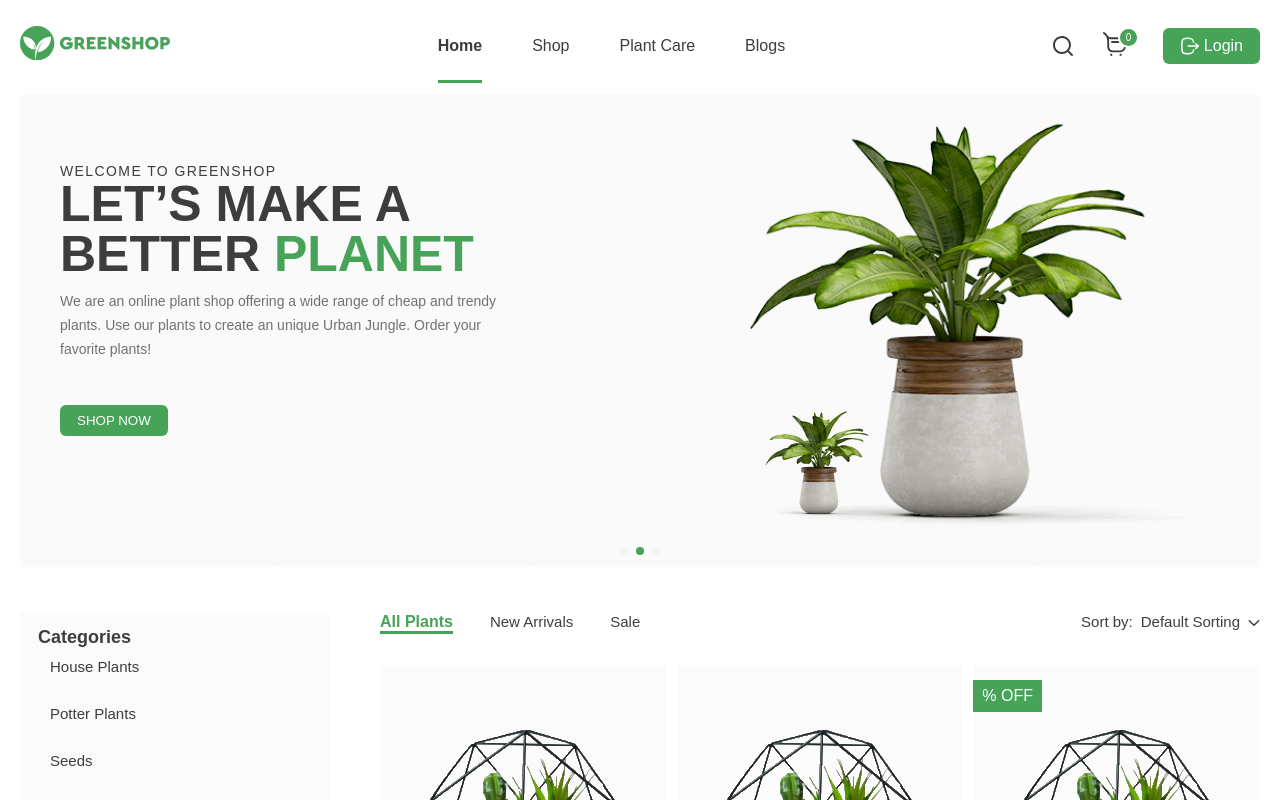
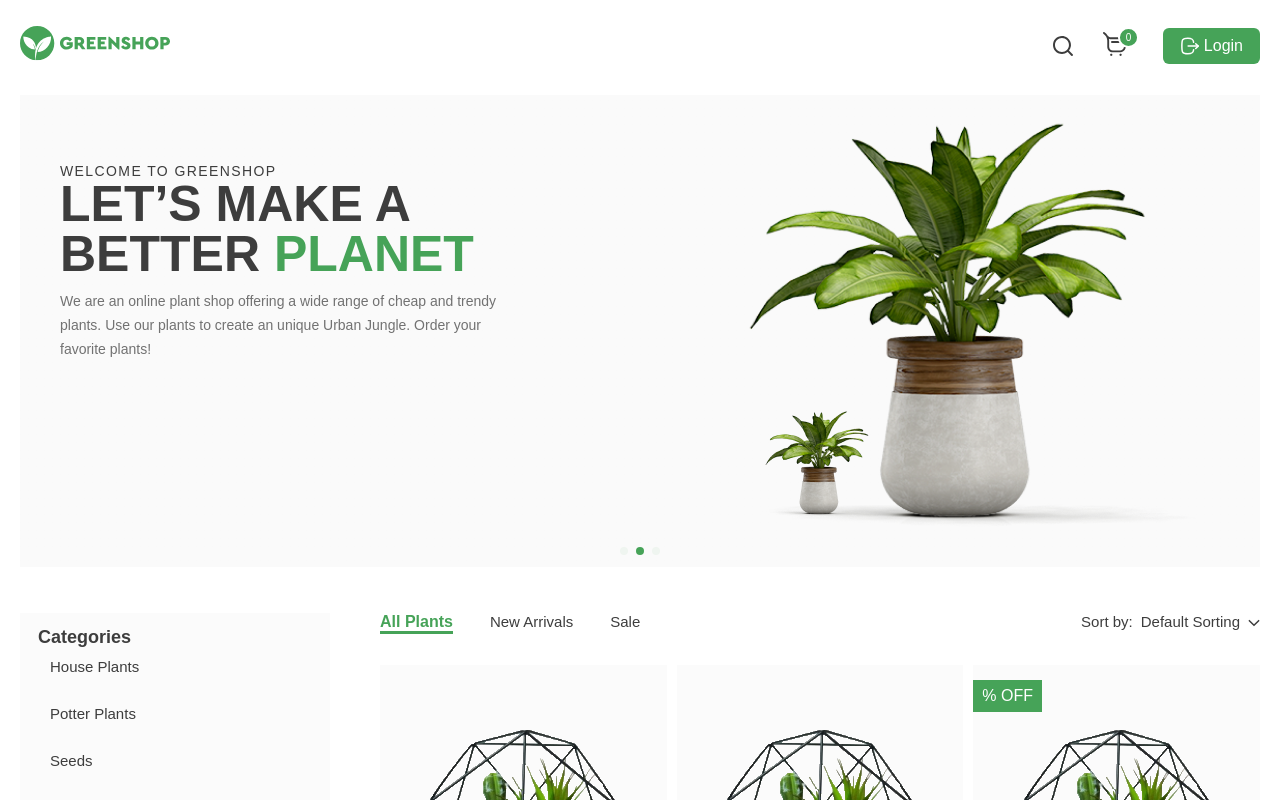
Before and after one commit to soto0/plants-shop, a React (Create React App) app: page / in a window 1280 px wide. Shown: the top 800 px of the page. Built offline with nearby package versions, Linux system fonts and the light colour scheme; data requests are answered from the project's data file.

Commit message:
update files

```diff
--- a/src/App.css
+++ b/src/App.css
@@ -98,10 +98,6 @@ footer {
 .send {
     padding: 12px 26px;
     border-radius: 0 6px 6px 0;
-}
-
-.slider__button {
-    margin-top: 44px;
 }
 
 .filter__button {
--- a/src/api/db/db.json
+++ b/src/api/db/db.json
@@ -202,7 +202,18 @@
     }
   ],
   "Likes": [],
-  "Basket": [],
+  "Basket": [
+    {
+      "productId": 1,
+      "productTitle": "Barberton Daisy",
+      "productPrice": 119,
+      "user": "test",
+      "productAmount": 1,
+      "productSize": "S",
+      "productSKU": 1995751877966,
+      "id": 1
+    }
+  ],
   "Orders": [
     {
       "firstName": "Nikita",
--- a/src/components/Header/Header.module.css
+++ b/src/components/Header/Header.module.css
@@ -4,24 +4,11 @@ header div:nth-child(1) {
     align-items: center;
 }
 
-.menu {
-    margin-left: auto;
-    margin-right: auto;
-}
-
-.menu__link {
-    padding-bottom: 26px;
-}
-
-.menu__list {
-    display: flex;
-    gap: 50px;
-}
-
 .right__menu {
     display: flex;
     gap: 30px;
     align-items: center;
+    margin-left: auto;
 }
 
 .search {
--- a/src/components/Header/Header.tsx
+++ b/src/components/Header/Header.tsx
@@ -1,4 +1,4 @@
-import {FC, useState} from 'react';
+import {FC, useEffect, useState} from 'react';
 import s from './Header.module.css';
 import { Link, NavLink, useNavigate } from 'react-router-dom';
 import Logo from './../../assets/images/logo.svg';
@@ -7,17 +7,25 @@ import Basket from './../../assets/images/basket.svg';
 import Login from './../../assets/images/login.svg';
 import Popup from '../Popups/Popup';
 import { useTypedSelector } from '../../hooks/useTypedSelector';
+import { useActions } from '../../hooks/useActions';
 
 const Header: FC = () => {
     const { BasketToggle } = useTypedSelector(state => state.Basket);
     const { IsAuth, User, Error } = useTypedSelector(state => state.Login);
     const [ popupActive, setPopupActive ] = useState(false);
     const navigate = useNavigate();
+    const { getBasketToggle } = useActions();
 
     let PopupToggle = () => {
         setPopupActive(!popupActive);
         navigate('');
     };
+
+    useEffect(() => {
+        if (User.userName) {
+            getBasketToggle(User.userName);
+        };
+    }, [User]);
 
     return (
         <header>
@@ -25,22 +33,6 @@ const Header: FC = () => {
                 <Link to=''>
                     <img src={Logo} alt="logo" className={s.logo} />
                 </Link>
-                <nav className={s.menu}>
-                    <ul className={s.menu__list}>
-                        <li className={s.menu__item}>
-                            <NavLink to='' className={s.menu__link}>Home</NavLink>
-                        </li>
-                        <li className={s.menu__item}>
-                            <NavLink to='Shop' className={s.menu__link}>Shop</NavLink>
-                        </li>
-                        <li className={s.menu__item}>
-                            <NavLink to='Plant-Care' className={s.menu__link}>Plant Care</NavLink>
-                        </li>
-                        <li className={s.menu__item}>
-                            <NavLink to='Blogs' className={s.menu__link}>Blogs</NavLink>
-                        </li>
-                    </ul>
-                </nav>
                 <div className={s.right__menu}>
                     <img src={Search} className={s.search} />
                     <Link to='/Shopping-Cart' className={s.basket}>
--- a/src/components/Main/Slider/Slider.tsx
+++ b/src/components/Main/Slider/Slider.tsx
@@ -22,7 +22,6 @@ const Slider: FC = () => {
                     <p className={s.slider__subtitle}>Welcome to GreenShop</p>
                     <h1 className={s.slider__title}>Let’s Make a<br />Better <span>Planet</span></h1>
                     <p className={s.slider__text}>We are an online plant shop offering a wide range of cheap and trendy plants. Use our plants to create an unique Urban Jungle. Order your favorite plants!</p>
-                    <button className="button slider__button">SHOP NOW</button>
                 </div>
                 <div className={s.slider__right}>
                     <img src={SLiderIcon} alt="slider__icon" className={s.slider__icon} />
@@ -33,7 +32,6 @@ const Slider: FC = () => {
                     <p className={s.slider__subtitle}>Welcome to GreenShop</p>
                     <h1 className={s.slider__title}>Let’s Make a<br />Better <span>Planet</span></h1>
                     <p className={s.slider__text}>We are an online plant shop offering a wide range of cheap and trendy plants. Use our plants to create an unique Urban Jungle. Order your favorite plants!</p>
-                    <button className="button slider__button">SHOP NOW</button>
                 </div>
                 <div className={s.slider__right}>
                     <img src={SLiderIcon} alt="slider__icon" className={s.slider__icon} />
@@ -44,7 +42,6 @@ const Slider: FC = () => {
                     <p className={s.slider__subtitle}>Welcome to GreenShop</p>
                     <h1 className={s.slider__title}>Let’s Make a<br />Better <span>Planet</span></h1>
                     <p className={s.slider__text}>We are an online plant shop offering a wide range of cheap and trendy plants. Use our plants to create an unique Urban Jungle. Order your favorite plants!</p>
-                    <button className="button slider__button">SHOP NOW</button>
                 </div>
                 <div className={s.slider__right}>
                     <img src={SLiderIcon} alt="slider__icon" className={s.slider__icon} />
```
